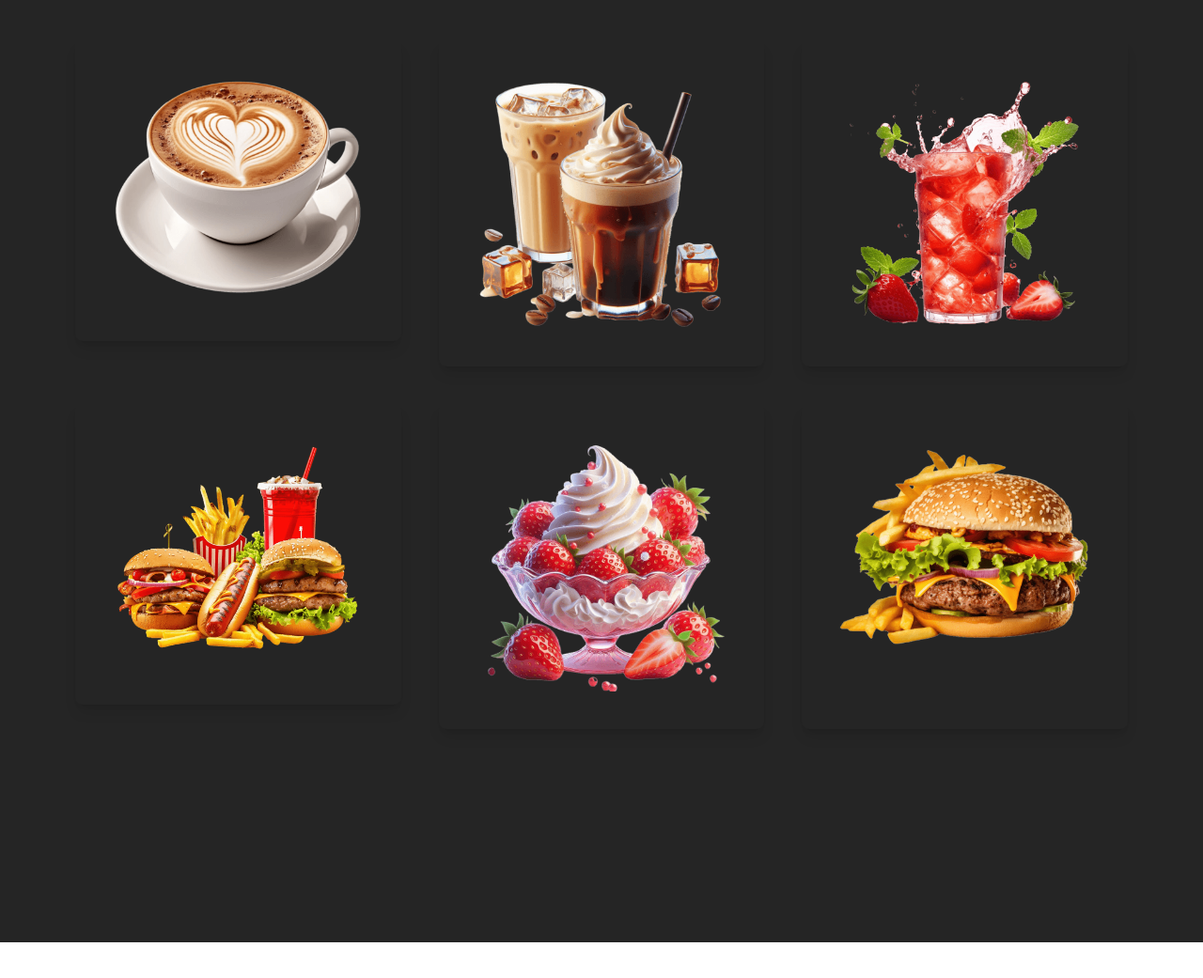
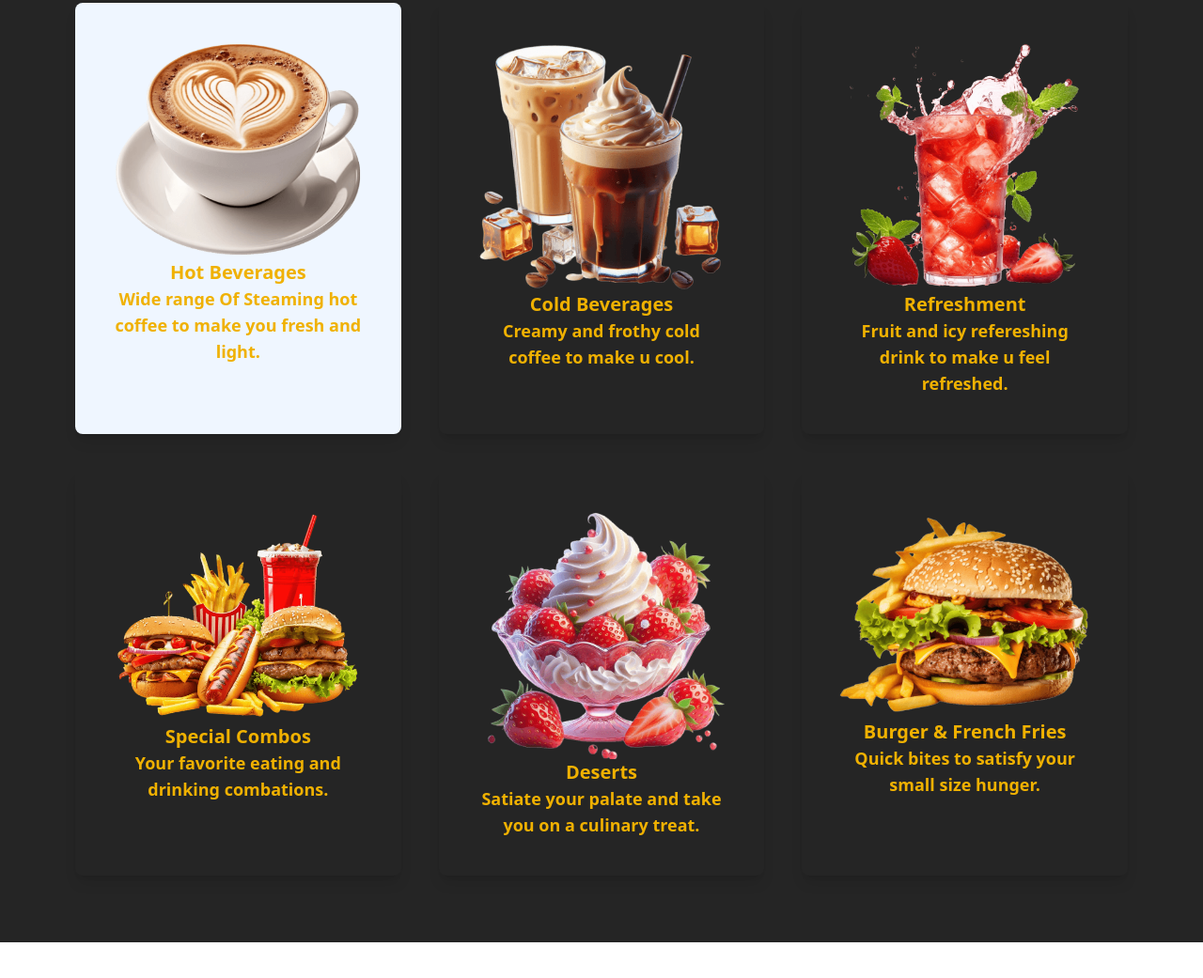
Before and after one commit to Arush1901/coffee-website, a website: page index.html in a window 1280 px wide. Shown: the part 1597-2638 px from the top of the page at 94% size. Drawn offline with Linux system fonts and the light colour scheme; a web font is replaced by a local one.

Commit message:
new commit

```diff
--- a/index.html
+++ b/index.html
@@ -1,5 +1,6 @@
 <!DOCTYPE html>
 <html lang="en">
+
 <head>
   <meta charset="UTF-8">
   <meta name="viewport" content="width=device-width, initial-scale=1.0">
@@ -9,6 +10,7 @@
   <link rel="preconnect" href="https://fonts.gstatic.com" crossorigin>
   <link href="https://fonts.googleapis.com/css2?family=Style+Script&display=swap" rel="stylesheet">
 </head>
+
 <body class="h-1000 position-relative">
 
   <nav class="flex justify-between items-center pt-5 pr-[60px] pl-20 fixed top-0 w-full bg-[#3f181c] text-white z-50">
@@ -28,17 +30,24 @@
       <p class="text-3xl font-bold pb-5">Make Your Day With Our Special Coffee</p>
       <p class="text-lg w-130 ">Welcome to our coffee paradise, where every bean tells
         a story and every cup sparks joy.</p>
-  <div class="pt-10 "><div class="inline-block border bg-yellow-500 text-[#3f181c] rounded-4xl w-37 h-10 text-center content-center hover:bg-[#3f181c] hover:text-yellow-500 cursor-pointer" >Order Now</div>
-  <div class="inline-block border rounded-4xl w-37 h-10 text-center content-center hover:bg-yellow-500 hover:text-[#3f181c] cursor-pointer ml-5 text-yellow-500">Contact Us</div>
+      <div class="pt-10 ">
+        <div
+          class="inline-block border bg-yellow-500 text-[#3f181c] rounded-4xl w-37 h-10 text-center content-center hover:bg-[#3f181c] hover:text-yellow-500 cursor-pointer">
+          Order Now</div>
+        <div
+          class="inline-block border rounded-4xl w-37 h-10 text-center content-center hover:bg-yellow-500 hover:text-[#3f181c] cursor-pointer ml-5 text-yellow-500">
+          Contact Us</div>
       </div>
     </div>
     <img class="w-3xs xl:w-1/3 xl:absolute bottom-25 right-30" src="images/coffee-hero-section.png" alt="">
   </div>
   <div class="h-150 max-h-screen  p-5 relative px-10">
-    <img class="bg-red  w-100 h-100  xl:absolute top-30 left-30 rounded-full" src="images/about-image.jpg" alt="" class="object-contain md:object-cover content-center">
+    <img class="bg-red  w-100 h-100  xl:absolute top-30 left-30 rounded-full" src="images/about-image.jpg" alt=""
+      class="object-contain md:object-cover content-center">
     <div class="w-200 h-80 xl:absolute bottom-30 right-10   text-black text-center flex-vertical  ">
       <h1 class="text-4xl font-bold py-5 underline">About Us</h1>
-      <div class="w-200 px-auto text-center "><p class="px-10 py-10 ">At Coffee House in Berndorf, Germany, we pride ourselves on being a
+      <div class="w-200 px-auto text-center ">
+        <p class="px-10 py-10 ">At Coffee House in Berndorf, Germany, we pride ourselves on being a
           go-to destination for coffee lovers and conversation seekers alike.
           We're dedicated to providing an exceptional coffee experience in a
           cozy and inviting atmosphere, where guests can relax, unwind, and
@@ -54,40 +63,57 @@
   <div class="h-300 bg-[#252525] text-center text-yellow-500 text-4xl font-bold p-10">
     <h1 class="underline decoration-yellow-500">OUR MENU</h1>
 
-    <div class="grid grid-cols-1 md:grid-cols-3 gap-10 p-10 pt-40 ">
+    <div class="grid grid-cols-1 md:grid-cols-3 gap-10 p-10 pt-30 ">
 
-      <div class=" text-center p-10 rounded-lg shadow-lg h-80">
-        <img src="images/hot-beverages.png" alt="" class="object-contain">
-        <h2 class="text-yellow-500 text-xl font-bold"></h2>
+      <div class=" text-center px-10 pt-10 rounded-lg shadow-lg  bg-blue-50 relative">
+        <img src="images/hot-beverages.png" alt="" class="object-contain md:object-cover content-center">
+
+        <h1 class="text-yellow-500 text-xl font-bold">Hot Beverages</h1>
+        <h2 class="text-yellow-500 text-lg font-bold">
+          Wide range Of Steaming hot
+          coffee to make you fresh and light.</h2>
+
 
       </div>
-      <div class=" text-center p-10 rounded-lg shadow-lg ">
-        <img src="images/cold-beverages.png" alt="">
-        <h2 class="text-yellow-500 text-xl font-bold"></h2>
+      <div class=" text-center p-10 rounded-lg shadow-lg  ">
+        <img src="images/cold-beverages.png" alt="" class="object-contain md:object-cover content-center">
+        <h1 class="text-yellow-500 text-xl font-bold">Cold Beverages</h1>
+        <h2 class="text-yellow-500 text-lg font-bold">
+          Creamy and frothy cold coffee to make u cool.</h2>
 
       </div>
       <div class=" text-center p-10 rounded-lg shadow-lg">
-        <img src="images/refreshment.png" alt="">
-        <h2 class="text-yellow-500 text-xl font-bold"></h2>
-
-      </div>
-      <div class=" text-center p-10 rounded-lg shadow-lg h-80">
-        <img src="images/special-combo.png" alt="">
-        <h2 class="text-yellow-500 text-xl font-bold"></h2>
+        <img src="images/refreshment.png" alt="" class="object-contain md:object-cover content-center">
+        <h1 class="text-yellow-500 text-xl font-bold">Refreshment</h1>
+        <h2 class="text-yellow-500 text-lg font-bold">
+          Fruit and icy refereshing drink to make u feel refreshed.</h2>
 
       </div>
       <div class=" text-center p-10 rounded-lg shadow-lg">
-        <img src="images/desserts.png" alt="">
-        <h2 class="text-yellow-500 text-xl font-bold"></h2>
+        <img src="images/special-combo.png" alt="" class="object-contain md:object-cover content-center">
+        <h1 class="text-yellow-500 text-xl font-bold">Special Combos</h1>
+        <h2 class="text-yellow-500 text-lg font-bold">
+          Your favorite eating and drinking
+          combations.</h2>
 
       </div>
       <div class=" text-center p-10 rounded-lg shadow-lg">
-        <img src="images/burger-frenchfries.png" alt="">
-        <h2 class="text-yellow-500 text-xl font-bold"></h2>
+        <img src="images/desserts.png" alt="" class="object-contain md:object-cover content-center">
+        <h1 class="text-yellow-500 text-xl font-bold">Deserts</h1>
+        <h2 class="text-yellow-500 text-lg font-bold">
+          Satiate your palate and take you
+          on a culinary treat.</h2>
+      </div>
+      <div class=" text-center p-10 rounded-lg shadow-lg">
+        <img src="images/burger-frenchfries.png" alt="" class="object-contain md:object-cover content-center">
+        <h1 class="text-yellow-500 text-xl font-bold">Burger & French Fries</h1>
+         <h2 class="text-yellow-500 text-lg font-bold"> Quick bites to satisfy your small
+          size hunger.</h2>
 
       </div>
     </div>
 
   </div>
 </body>
+
 </html>
```
Also changed, not shown: src/output.css. Lines whose indentation alone changed are shown as unchanged.
